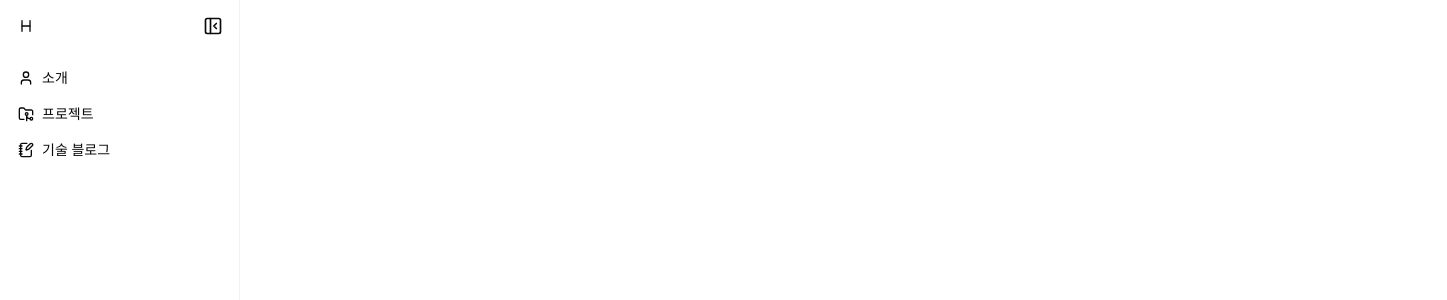
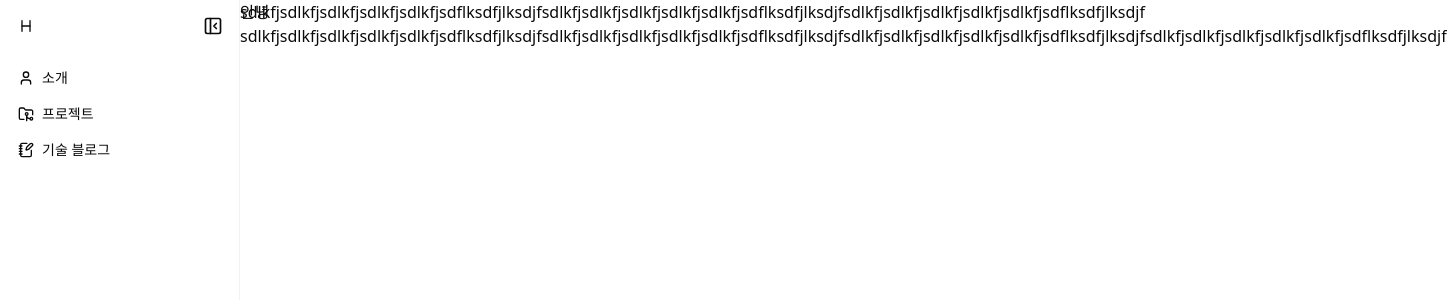
Before and after one commit to hossi-py/hossi-tistory, a Next.js app in the folder next-demo/: page / in a window 1280 px wide. Shown: the top 300 px of the page, 1447 px wide, since content can reach past the window. Built offline with nearby package versions, Linux system fonts and the light colour scheme.

Commit message:
메인 컨텐츠 css 구성하기

```diff
--- a/next-demo/src/app/globals.css
+++ b/next-demo/src/app/globals.css
@@ -77,6 +77,9 @@
   --sidebar-border: oklch(0.922 0 0);
   --sidebar-ring: oklch(0.708 0 0);
   --color-navigation-border: #0d0d0d0d;
+  --width-expanded-lnb: 15rem;
+  --width-collapsed-lnb: 3.25rem;
+  --height-header: 5rem;
 }
 
 .dark {
--- a/next-demo/src/app/layout.tsx
+++ b/next-demo/src/app/layout.tsx
@@ -6,6 +6,7 @@ import { Geist, Geist_Mono } from "next/font/google";
 import GNB from "@/components/navigation/gnb";
 import { ThemeProvider } from "@/components/theme/theme-provider";
 import LNB from "@/components/navigation/lnb";
+import ClientLayout from "@/components/layout/client-layout";
 
 const geistSans = Geist({
   variable: "--font-geist-sans",
@@ -40,7 +41,7 @@ export default function RootLayout({
         >
           <GNB />
           <LNB />
-          <main>{children}</main>
+          <ClientLayout>{children}</ClientLayout>
         </ThemeProvider>
       </body>
     </html>
--- a/next-demo/src/app/page.tsx
+++ b/next-demo/src/app/page.tsx
@@ -1,3 +1,8 @@
 export default function Home() {
-  return <div></div>;
+  return (
+    <div>
+      sdlkfjsdlkfjsdlkfjsdlkfjsdlkfjsdflksdfjlksdjfsdlkfjsdlkfjsdlkfjsdlkfjsdlkfjsdflksdfjlksdjfsdlkfjsdlkfjsdlkfjsdlkfjsdlkfjsdflksdfjlksdjf
+      sdlkfjsdlkfjsdlkfjsdlkfjsdlkfjsdflksdfjlksdjfsdlkfjsdlkfjsdlkfjsdlkfjsdlkfjsdflksdfjlksdjfsdlkfjsdlkfjsdlkfjsdlkfjsdlkfjsdflksdfjlksdjfsdlkfjsdlkfjsdlkfjsdlkfjsdlkfjsdflksdfjlksdjf
+    </div>
+  );
 }
--- /dev/null
+++ b/next-demo/src/components/layout/client-layout.tsx
@@ -0,0 +1,28 @@
+"use client";
+
+import { cn } from "@/lib/utils";
+import { useSidebarExpandedStore } from "@/stores/sidebar-expanded-store";
+
+export default function ClientLayout({
+  children,
+}: {
+  children: React.ReactNode;
+}) {
+  const expanded = useSidebarExpandedStore((s) => s.expanded);
+
+  return (
+    <main
+      className={cn(
+        "transition-all duration-300",
+        expanded
+          ? "ml-[var(--width-expanded-lnb)] w-[calc(100%-var(--width-expanded-lnb))]"
+          : "ml-[var(--width-collapsed-lnb)] w-[calc(100%-var(--width-collapsed-lnb))]"
+      )}
+    >
+      <div>{children}</div>
+      {/* <div className="relative flex max-w-full flex-1 flex-col">
+        <div className="flex items-center justify-center">{children}</div>
+      </div> */}
+    </main>
+  );
+}
--- a/next-demo/src/components/navigation/gnb.tsx
+++ b/next-demo/src/components/navigation/gnb.tsx
@@ -1,5 +1,24 @@
 "use client";
 
+import { cn } from "@/lib/utils";
+import { useSidebarExpandedStore } from "@/stores/sidebar-expanded-store";
+
 export default function GNB() {
-  return <header className="sticky top-0">{}</header>;
+  const expanded = useSidebarExpandedStore((s) => s.expanded);
+  const isHydrated = useSidebarExpandedStore((s) => s.isHydrated);
+
+  if (!isHydrated) return null;
+
+  return (
+    <header
+      className={cn(
+        "fixed top-0 h-[var(--height-header)]",
+        expanded
+          ? "left-[var(--width-expanded-lnb)] w-[calc(100%-var(--width-expanded-lnb))]"
+          : "left-[var(--width-collapsed-lnb)] w-[calc(100%-var(--width-collapsed-lnb))]"
+      )}
+    >
+      안녕
+    </header>
+  );
 }
--- a/next-demo/src/components/navigation/lnb.tsx
+++ b/next-demo/src/components/navigation/lnb.tsx
@@ -8,18 +8,22 @@ import { useSidebarExpandedStore } from "@/stores/sidebar-expanded-store";
 
 export default function LNB() {
   const expanded = useSidebarExpandedStore((s) => s.expanded);
+  const isHydrated = useSidebarExpandedStore((s) => s.isHydrated);
   const setExpanded = useSidebarExpandedStore((s) => s.setExpanded);
   const toggleExpanded = useSidebarExpandedStore((s) => s.toggleExpanded);
 
-  /** 초기 expanded가 null일 때 렌더링하지 않음 → 깜빡임 방지 */
-  if (expanded === null) return null;
+  /** hydration 전에는 렌더링 안 함 => TODO 스켈레톤 컴포넌트 넣어보기 */
+  if (!isHydrated) return null;
 
   return (
     <aside
       className={cn(
+        "fixed top-0 left-0",
         "h-screen dark:bg-zinc-900 border-r [border-color:var(--color-navigation-border)]",
         "flex flex-col transition-all duration-300 ease-in-out",
-        expanded ? "w-60" : "w-13"
+        expanded
+          ? "[width:var(--width-expanded-lnb)]"
+          : "[width:var(--width-collapsed-lnb)]"
       )}
     >
       {/* 상단 영역 */}
--- a/next-demo/src/stores/sidebar-expanded-store.ts
+++ b/next-demo/src/stores/sidebar-expanded-store.ts
@@ -2,22 +2,39 @@
 
 import { create } from "zustand";
 import { persist } from "zustand/middleware";
+import { immer } from "zustand/middleware/immer";
 
 interface SidebarExpandedState {
   expanded: boolean;
+  isHydrated: boolean;
   setExpanded: (value: boolean) => void;
   toggleExpanded: () => void;
 }
 
 export const useSidebarExpandedStore = create<SidebarExpandedState>()(
   persist(
-    (set) => ({
+    immer((set) => ({
       expanded: true,
-      setExpanded: (value) => set({ expanded: value }),
-      toggleExpanded: () => set((state) => ({ expanded: !state.expanded })),
-    }),
+      isHydrated: false,
+      setExpanded: (value) => {
+        set((state) => {
+          state.expanded = value;
+        });
+      },
+      toggleExpanded: () => {
+        set((state) => {
+          state.expanded = !state.expanded;
+        });
+      },
+    })),
     {
       name: "lnb-expanded",
+      onRehydrateStorage: () => (state) => {
+        state &&
+          setTimeout(() => {
+            state.isHydrated = true;
+          }, 0);
+      },
     }
   )
 );
```
Also changed, not shown: 1 other file (tests, documents, lock files or other folders).
